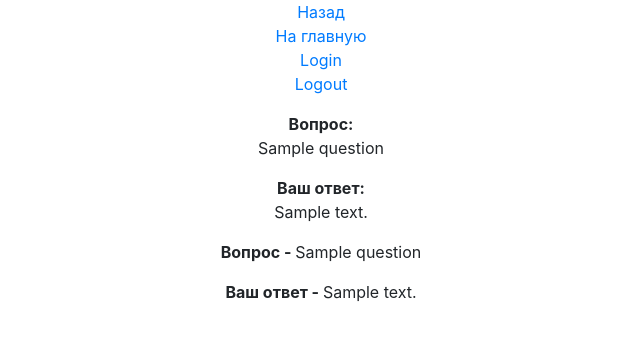
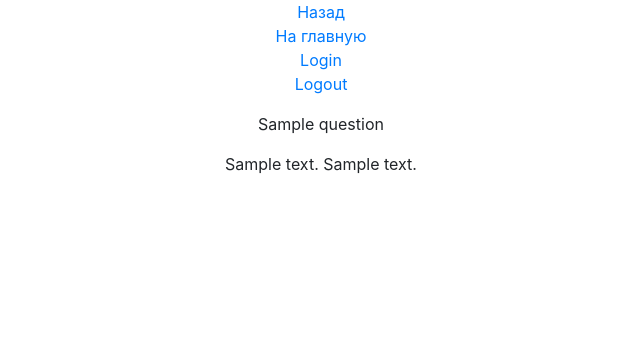
Before and after one commit to towardsbackwards/quiz, a Django app: page /my_quizzes/1 in a window 1280 px wide. Shown: the top 341 px of the page, without its empty margins (319-959 px from the left). Run offline with Django 3.2, Linux system fonts and the light colour scheme; tables that the repository leaves empty hold one stand-in row (values such as "Sample post"); some libraries are stand-ins or nearby versions.

Commit message:
quiz answers by user

```diff
--- a/mainapp/views.py
+++ b/mainapp/views.py
@@ -49,7 +49,5 @@ class PassedQuizzesView(DetailView):
         context = super().get_context_data(**kwargs)
         quiz_pk = self.kwargs.get('pk')
         quiz_questions = Question.objects.filter(from_quiz_id=quiz_pk)
-        quiz_answers = Answer.objects.filter(answered_question__from_quiz_id=quiz_pk)
         context['quiz_questions'] = quiz_questions
-        context['quiz_answers'] = quiz_answers
         return context
--- a/templates/passed_quizzes.html
+++ b/templates/passed_quizzes.html
@@ -1,28 +1,21 @@
 {% extends "base.html" %}
 {% block body %}
-
     <div class="text-center">
-        {% for answer in quiz_answers %}
-            {% if answer.answer_choice and answer.answered_question.type == 1 %}
-                <p><strong>Вопрос:</strong><br>
-                {{ answer.answered_question }}</p>
-                <p><strong>Ваш ответ:<br>
-                </strong>{{ answer.answer_choice.text }}</p>
-            {% endif %}
-            {% if answer.answer_choice and answer.answered_question.type == 2 %}
-                <p><strong>Вопрос:</strong><br>
-                {{ answer.answered_question }}</p>
-                <p><strong>Ваш ответ:</strong><br>
-                {% for multi_answer in answer.answered_question.answer_set.all %}
-                    {{ multi_answer.answer_choice.text }}<br>
+        {% for question in quiz_questions %}
+            <p>{{ question }}</p>
+                {% for answer in question.answer_set.all %}
+                    {% if answer.answer_choice and question.type == 1%}
+                        {{ answer.answer_choice.text }}
+                    {% endif %}
+                    {% if answer.answer_choice and question.type == 2%}
+                        {{ forloop.counter }}) {{ answer.answer_choice.text }}
+                    {% endif %}
+                    {% if answer.answer_text %}
+                        {{ answer.answer_text }}
+                    {% endif %}
+                    <br>
                 {% endfor %}
-                </p>
-            {% endif %}
-            {% if answer.answer_text %}
-                <p><strong>Вопрос - </strong>{{ answer.answered_question }}</p>
-                <p><strong>Ваш ответ - </strong>{{ answer.answer_text }}</p>
-            {% endif %}
+                <br>
     {% endfor %}
     </div>
-    </div>
 {% endblock %}
```
